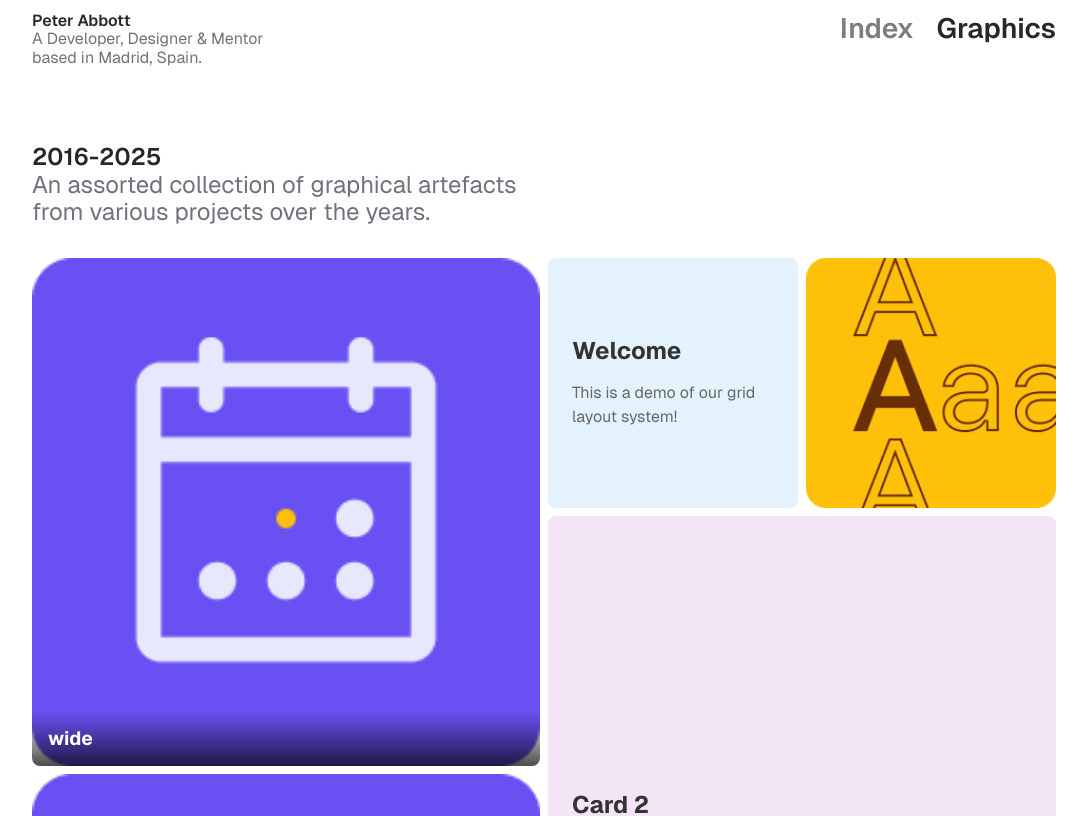
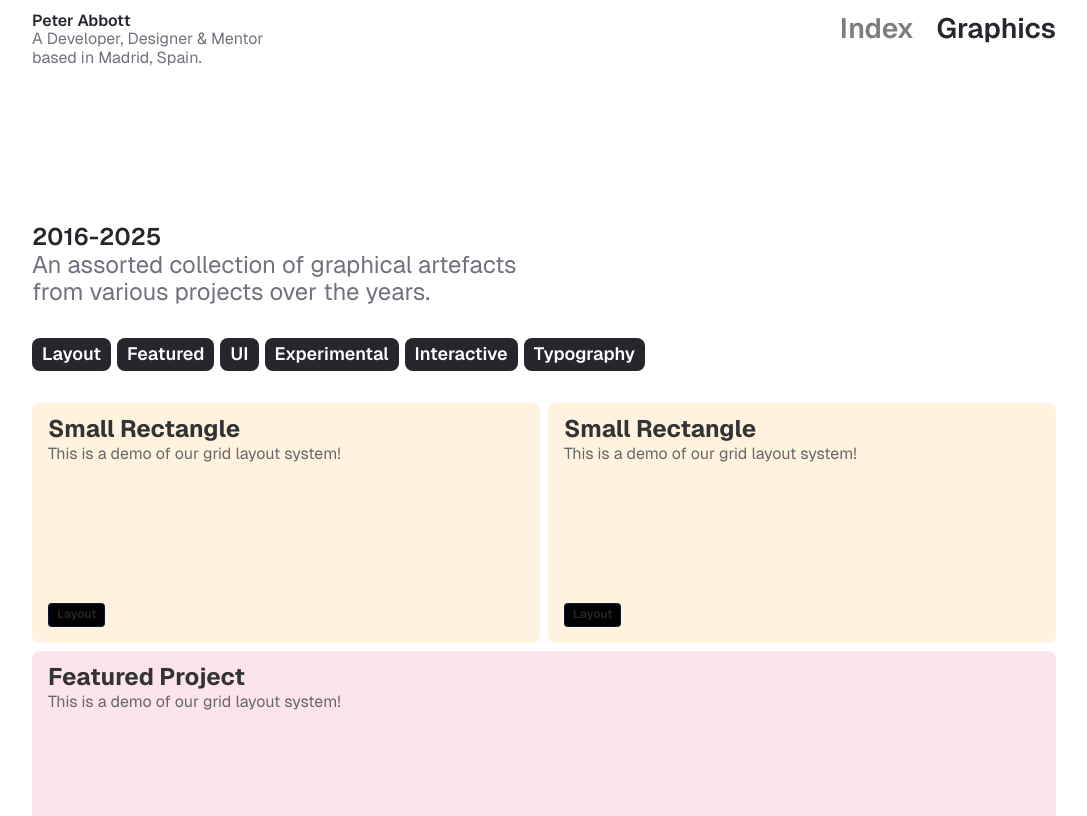
Before and after one commit to The-Awkward-Customer/svelte-folio, a SvelteKit app in the folder frontend/: page /graphics in a window 1280 px wide. Shown: the top 816 px of the page, without its empty margins (96-1183 px from the left). Built offline with nearby package versions, Linux system fonts and the light colour scheme; no server answers.

Commit message:
Add: Hydration fix, filterable items and new card components

```diff
--- a/frontend/src/app.css
+++ b/frontend/src/app.css
@@ -266,6 +266,7 @@ select {
   /* Foreground/Text colors */
   --fg-text-primary: 38 39 45; /* #26272D */
   --fg-text-secondary: 112 113 125; /* #70717D */
+  --fg-text-inverse: 255 255 255; /* #FFFFFF */
   --fg-text-danger: 255 62 0; /* #FF3E00 */
   --fg-text-muted: 146 147 161; /* #9293A1 */
 
@@ -276,6 +277,7 @@ select {
   /* Background colors */
   --bg-page: 255 255 255; /* #FFFFFF */
   --bg-component: 180 180 180; /* #B4B4B4 */
+  --bg-primary: 38 39 45; /* #26272D */
 
   /* Status colors */
   --fg-positive: 42 83 20; /* #2A5314 */
@@ -300,6 +302,7 @@ select {
   /* Foreground/Text colors */
   --fg-text-primary: 255 255 255; /* #FFFFFF */
   --fg-text-secondary: 196 197 215; /* #C4C5D7 */
+  --fg-text-inverse: 45 45 51; /* #2D2D33 */
   --fg-text-danger: 255 94 0; /* #FF5E00 */
   --fg-text-muted: 198 197 217; /* #C6C5D9 */
 
@@ -310,6 +313,7 @@ select {
   /* Background colors */
   --bg-page: 45 45 51; /* #2D2D33 */
   --bg-component: 180 180 180; /* #B4B4B4 */
+  --bg-primary: 255 255 255; /* #FFFFFF */
 
   /* Status colors */
   --fg-positive: 140 255 0; /* #8CFF00 */
@@ -334,6 +338,7 @@ select {
   /* Foreground/Text colors */
   --fg-text-primary: 0 0 0; /* #000000 */
   --fg-text-secondary: 0 0 0; /* #000000 */
+  --fg-text-inverse: 255 255 255; /* #FFFFFF */
   --fg-text-danger: 199 56 0; /* #C73800 */
   --fg-text-muted: 0 0 0; /* #000000 */
 
@@ -344,6 +349,7 @@ select {
   /* Background colors */
   --bg-page: 255 255 255; /* #FFFFFF */
   --bg-component: 180 180 180; /* #B4B4B4 */
+  --bg-primary: 38 39 45; /* #26272D */
 
   /* Status colors */
   --fg-positive: 63 115 0; /* #3F7300 */
--- a/frontend/src/lib/components/cards/ImageCard.svelte
+++ b/frontend/src/lib/components/cards/ImageCard.svelte
@@ -1,49 +1,54 @@
 <script lang="ts">
+	import Tag from '../primatives/Tag.svelte';
+
 	interface Props {
-    src: string;
-    alt: string;
-    title?: string;
+		src?: string;
+		bgColor?: string;
+		alt?: string;
+		tag?: string;
 	}
 
-  let { src, alt, title }: Props = $props();
+	let { src, alt, bgColor = 'none', tag = 'example' }: Props = $props();
 </script>
 
 <div class="image-card">
-  <img {src} {alt} />
-  {#if title}
-    <div class="overlay">
-      <h3>{title}</h3>
+	<img class="cover-image" {src} {alt} style="background-color: {bgColor};" />
+	{#if tag}
+		<div class="tag-container">
+			<Tag label={tag} />
 		</div>
 	{/if}
 </div>
 
 <style>
 	.image-card {
+		display: flex;
 		position: relative;
+		padding-top: var(--spc-200);
+		padding-left: var(--spc-300);
+		padding-right: var(--spc-300);
+		padding-bottom: var(--spc-300);
 		width: 100%;
 		height: 100%;
+		flex-direction: column;
+		justify-content: flex-end;
+		align-items: flex-end;
 		overflow: hidden;
-    background: #f0f0f0;
+		background-color: rgba(240, 248, 255, 0.041);
 	}
 
-  img {
+	.cover-image {
+		position: absolute;
+		top: 0;
+		left: 0;
 		width: 100%;
 		height: 100%;
 		object-fit: cover;
 	}
 
-  .overlay {
-    position: absolute;
-    bottom: 0;
-    left: 0;
-    right: 0;
-    background: linear-gradient(transparent, rgba(0,0,0,0.7));
-    padding: 1rem;
-    color: white;
-  }
-
-  h3 {
-    margin: 0;
-    font-size: 1.2rem;
+	.tag-container {
+		position: relative;
+		align-self: flex-start;
+		z-index: 1;
 	}
 </style>
--- a/frontend/src/lib/components/cards/TextCard.svelte
+++ b/frontend/src/lib/components/cards/TextCard.svelte
@@ -1,36 +1,52 @@
 <script lang="ts">
+	import Tag from '../primatives/Tag.svelte';
+
 	interface Props {
 		title: string;
 		content?: string;
 		bgColor?: string;
+		tag?: string;
 	}
 
-  let { title, content, bgColor = '#ffffff' }: Props = $props();
+	let { title, content, bgColor = '#ffffff', tag = 'example' }: Props = $props();
 </script>
 
-<div class="text-card" style="background-color: {bgColor}">
+<div class="text-card" style="background-color: {bgColor};">
+	<div>
 		<h2>{title}</h2>
 		{#if content}
 			<p>{content}</p>
 		{/if}
 	</div>
+	{#if tag}
+		<div class="tag-container">
+			<Tag label={tag} />
+		</div>
+	{/if}
+</div>
 
 <style>
 	.text-card {
-    padding: 1.5rem;
+		padding-top: var(--spc-200);
+		padding-left: var(--spc-300);
+		padding-right: var(--spc-300);
+		padding-bottom: var(--spc-300);
+		width: 100%;
 		height: 100%;
 		display: flex;
 		flex-direction: column;
-    justify-content: center;
+		justify-content: space-between;
+	}
+
+	.tag-container {
+		align-self: flex-start;
 	}
 
 	h2 {
-    margin: 0 0 1rem 0;
 		color: #333;
 	}
 
 	p {
-    margin: 0;
 		color: #666;
 		line-height: 1.5;
 	}
--- /dev/null
+++ b/frontend/src/lib/components/cards/index.ts
@@ -0,0 +1,2 @@
+export { default as ImageCard } from './ImageCard.svelte';
+export { default as TextCard } from './TextCard.svelte';
--- /dev/null
+++ b/frontend/src/lib/components/filters/FilterGroup.svelte
@@ -0,0 +1,58 @@
+<script lang="ts">
+	import FilterToggle from './FilterToggle.svelte';
+
+	interface Props {
+		filters: readonly string[];
+		activeFilters?: Record<string, boolean>;
+		onFilterChange?: (activeFilters: Record<string, boolean>) => void;
+	}
+
+	let { filters, activeFilters = $bindable(), onFilterChange }: Props = $props();
+
+	// Initialize all filters as active by default
+	if (!activeFilters || Object.keys(activeFilters).length === 0) {
+		activeFilters = Object.fromEntries(filters.map((filter) => [filter, true]));
+	}
+
+	function toggleFilter(filter: string) {
+		if (activeFilters) {
+			activeFilters = {
+				...activeFilters,
+				[filter]: !activeFilters[filter]
+			};
+			onFilterChange?.(activeFilters);
+		}
+	}
+</script>
+
+<div class="filter-group">
+	{#each filters as filter}
+		<FilterToggle
+			label={filter}
+			active={activeFilters?.[filter] ?? false}
+			onclick={() => toggleFilter(filter)}
+		/>
+	{/each}
+</div>
+
+<style>
+	.filter-group {
+		display: flex;
+		flex-wrap: wrap;
+		gap: 6px;
+	}
+
+	@media (max-width: 640px) {
+		.filter-group {
+			overflow-x: auto;
+			flex-wrap: wrap;
+			padding-bottom: 1.5rem;
+			scrollbar-width: none;
+			-ms-overflow-style: none;
+		}
+
+		.filter-group::-webkit-scrollbar {
+			display: none;
+		}
+	}
+</style>
--- /dev/null
+++ b/frontend/src/lib/components/filters/FilterToggle.svelte
@@ -0,0 +1,48 @@
+<script lang="ts">
+	interface Props {
+		label: string;
+		active: boolean;
+		onclick: () => void;
+	}
+
+	let { label, active, onclick }: Props = $props();
+</script>
+
+<button class="filter-toggle" class:active {onclick}>
+	{label}
+</button>
+
+<style>
+	.filter-toggle {
+		display: inline-flex;
+		align-items: center;
+		padding: 6px 10px;
+		font-weight: var(--fw-semibold);
+		border-radius: var(--bdr-radius-small);
+		border: none;
+		box-shadow: inset 0 0px 0px 1px rgba(var(--bg-primary) / 0.3);
+		background-color: rgba(var(--bg-primary) / 0);
+		color: rgb(var(--fg-text-primary));
+		cursor: pointer;
+		white-space: nowrap;
+		user-select: none;
+		font-family: var(--font-family-main);
+		font-size: var(--fs-350);
+		text-transform: capitalize;
+		transition: all 0.2s ease-in-out;
+	}
+
+	.filter-toggle:hover {
+		box-shadow: inset 0 0px 0px 2px rgba(var(--bg-primary) / 0.3);
+	}
+
+	.filter-toggle.active {
+		box-shadow: inset 0 0px 0px 4px rgba(var(--bg-primary) / 0.1);
+		background-color: rgba(var(--bg-primary) / 1);
+		color: rgb(var(--fg-text-inverse));
+	}
+
+	.filter-toggle.active:hover {
+		box-shadow: inset 0 0px 0px 2px rgba(var(--bg-primary) / 0.3);
+	}
+</style>
--- a/frontend/src/lib/components/grids/GridLayout.svelte
+++ b/frontend/src/lib/components/grids/GridLayout.svelte
@@ -1,14 +1,12 @@
 <script lang="ts">
+	let P: string = 'Graphics Page';
+	console.log(`${P} rendered!`);
 
-let P : string = "Grapics Page"
-console.log(`${P} rendered!`)
-
-
-export interface GridItem{
+	export interface GridItem {
 		readonly id: string;
 		readonly component: any;
-readonly size: '1-1' | '2-1'| '1-2' | '2-2'
-readonly props?: Record<string, any>
+		readonly size: '1-1' | '2-2' | '2-1' | '4-2';
+		readonly props?: Record<string, any>;
 	}
 
 	interface Props {
@@ -16,52 +14,68 @@ items: readonly GridItem[];
 		columns?: number;
 	}
 
-let {items, columns=4} : Props = $props();
+	let { items, columns = 4 }: Props = $props();
 
 	const sizeMap = {
-    '1-1': { cols: 1, rows: 1 },
-    '2-1': { cols: 2, rows: 1 },
-    '1-2': { cols: 1, rows: 2 },
-    '2-2': { cols: 2, rows: 2 }
+		'1-1': { cols: 1, rows: 1 }, // small square
+		'2-2': { cols: 2, rows: 2 }, // large square
+		'2-1': { cols: 2, rows: 1 }, // small rectangle
+		'4-2': { cols: 4, rows: 2 } // large rectangle
 	} as const;
-
 </script>
 
 <div class="grid" style="--columns: {columns}">
-    {#each items as item}
-        {@const Component = item.component}
+	{#each items as item (item.id)}
 		<div
 			class="grid-item"
+			class:desktop-spans={true}
+			data-flip-id={item.id}
+			data-grid-size={item.size}
 			style="
-                grid-column: span {sizeMap[item.size].cols};
-                grid-row: span {sizeMap[item.size].rows};
+				--grid-cols: {sizeMap[item.size].cols};
+				--grid-rows: {sizeMap[item.size].rows};
 			"
 		>
-            <Component {...(item.props || {})}/>
+			{#if item.component}
+				{@const Component = item.component}
+				<Component {...item.props ?? {}} />
+			{/if}
 		</div>
 	{/each}
-
 </div>
 
-
 <style>
-    .grid{
+	.grid {
 		display: grid;
-        grid-template-columns: repeat(1fr, 1fr);
+		grid-template-columns: repeat(2, 1fr);
+		grid-auto-rows: 45vw;
 		gap: 0.5rem;
 		grid-auto-flow: row dense;
+		padding-top: var(--spc-700);
+		padding-bottom: var(--spc-1000);
 	}
 
 	.grid-item {
 		border-radius: var(--bdr-radius-small);
-        min-height: 124px;
 		overflow: hidden;
 	}
 
- @media (min-width: 896px){
-    .grid{
-        grid-template-columns: repeat(var(--columns), 1fr);
+	/* Mobile masonry - items span based on their size but in 2 columns */
+	.grid-item.desktop-spans {
+		grid-column: span min(var(--grid-cols), 2);
+		grid-row: span var(--grid-rows);
 	}
 
+	/* Desktop breakpoint - 4+ columns */
+	@media (min-width: 896px) {
+		.grid {
+			grid-template-columns: repeat(var(--columns), 1fr);
+			grid-auto-rows: clamp(200px, 22vw, 240px);
+		}
+
+		.grid-item.desktop-spans {
+			grid-column: span var(--grid-cols);
+			grid-row: span var(--grid-rows);
+		}
 	}
 </style>
--- /dev/null
+++ b/frontend/src/lib/components/primatives/Tag.svelte
@@ -0,0 +1,27 @@
+<script lang="ts">
+	interface Props {
+		label: string;
+	}
+
+	let { label }: Props = $props();
+</script>
+
+<span class="tag">
+	{label}
+</span>
+
+<style>
+	.tag {
+		display: inline-block;
+		padding: 4px 8px;
+		font-size: var(--fs-250);
+		font-weight: var(--fw-semibold);
+		text-transform: capitalize;
+		border-radius: var(--bdr-radius-tiny);
+		background-color: rgba(0, 0, 0, 1);
+		border: 1px solid black;
+		color: rgb(var(--fg-text-primary));
+		border: 1px solid rgba(59, 130, 246, 0.2);
+		white-space: nowrap;
+	}
+</style>
--- /dev/null
+++ b/frontend/src/lib/utils/shuffle.ts
@@ -0,0 +1,12 @@
+/**
+ * Shuffles an array using the Fisher-Yates algorithm
+ * Returns a new array without modifying the original
+ */
+export function shuffleArray<T>(array: readonly T[]): T[] {
+	const shuffled = [...array];
+	for (let i = shuffled.length - 1; i > 0; i--) {
+		const j = Math.floor(Math.random() * (i + 1));
+		[shuffled[i], shuffled[j]] = [shuffled[j], shuffled[i]];
+	}
+	return shuffled;
+}
--- a/frontend/src/routes/+layout.svelte
+++ b/frontend/src/routes/+layout.svelte
@@ -1,13 +1,11 @@
 <script>
 	import '../app.css';
-  import OverlayMenu from '$lib/components/navigation/OverlayMenu.svelte'
+	import OverlayMenu from '$lib/components/navigation/OverlayMenu.svelte';
 	import Footer from '$lib/components/Footer/Footer.svelte';
-  import TopNav from '$lib/components/topNav/TopNav.svelte'
-  import Button from '$lib/components/actions/Button.svelte';
+	import TopNav from '$lib/components/topNav/TopNav.svelte';
 
 	import { onMount } from 'svelte';
 	import { theme } from '$lib/theme.svelte';
-
 
 	onMount(() => {
 		console.log('About to call theme.init()');
@@ -15,37 +13,28 @@
 		console.log('After theme.init(), current theme is:', theme.current);
 	});
 
-
-
-  let { children } = $props()
-
-
+	let { children } = $props();
 </script>
 
-
-
 <TopNav>
-      <OverlayMenu/>
+	<OverlayMenu />
 </TopNav>
 
 <main>
 	{@render children()}
 </main>
 
-<Footer/>
-
+<Footer />
 
 <style>
-
-main{
+	main {
 		display: flex;
 		flex-direction: column;
 		flex-grow: 1;
-  justify-content: center;
+		justify-content: flex-start;
 		width: 100%;
 		max-width: 1024px;
 		background-color: rgb(var(--bg-page));
+		padding-top: var(--spc-1000);
 	}
-
-
 </style>
--- a/frontend/src/routes/graphics/+page.svelte
+++ b/frontend/src/routes/graphics/+page.svelte
@@ -1,69 +1,69 @@
 <!-- Graphics +page -->
 <script lang="ts">
+	import GridLayout from '$lib/components/grids/GridLayout.svelte';
+	import { TextCard, ImageCard } from '$lib/components/cards';
+	import FilterGroup from '$lib/components/filters/FilterGroup.svelte';
+	import { shuffleArray } from '$lib/utils/shuffle.js';
 
-    import GridLayout from "$lib/components/grids/GridLayout.svelte";
-    import TextCard from "$lib/components/cards/TextCard.svelte";
-    import ImageCard from "$lib/components/cards/ImageCard.svelte";
+	let P: string = 'GRAPHICS';
+	console.log(`${P} rendered!`);
 
+	import exampleImageOne from '$lib/assets/exampleImage1.png';
 
-
-
-
-let P : string = "GRAPHICS"
-console.log(`${P} rendered!`)
-
-import exampleImage1 from '$lib/assets/exampleImage1.jpg'
-import exampleImage2 from '$lib/assets/exampleImage2.jpg'
-
-
-const gridItems = [
+	const allGridItems = [
 		{
 			id: '1',
-      component: ImageCard,
-      size: '2-2', // Takes 2 columns, 1 row (wide)
+			component: TextCard,
+			size: '2-2',
 			props: {
-        src: exampleImage1,
-        alt: 'Hero image',
-        title: 'wide'
+				title: 'Large square',
+				content: 'This is a demo of our grid layout system!',
+				bgColor: '#e3f2fd',
+				tag: 'Layout'
 			}
 		},
 		{
 			id: '2',
 			component: TextCard,
-      size: '1-1', // Takes 1 column, 1 row (square)
+			size: '1-1',
 			props: {
-        title: 'Welcome',
+				title: 'Small Square',
 				content: 'This is a demo of our grid layout system!',
-        bgColor: '#e3f2fd'
+				bgColor: '#f3e5f5',
+				tag: 'Typography'
 			}
 		},
 		{
 			id: '3',
-      component: ImageCard,
-      size: '1-1', // Takes 1 column, 2 rows (tall)
+			component: TextCard,
+			size: '1-1',
 			props: {
-        src: exampleImage2,
-        alt: 'Gallery photo 1'
+				title: 'Interactive Demo',
+				content: 'This is a demo of our grid layout system!',
+				bgColor: '#e8f5e8',
+				tag: 'Interactive'
 			}
 		},
 		{
 			id: '4',
 			component: TextCard,
-      size: '2-2',
+			size: '2-1',
 			props: {
-        title: 'Card 2',
-        content: 'Another text card',
-        bgColor: '#f3e5f5'
+				title: 'Small Rectangle',
+				content: 'This is a demo of our grid layout system!',
+				bgColor: '#fff3e0',
+				tag: 'Layout'
 			}
 		},
 		{
 			id: '5',
-      component: ImageCard,
-      size: '2-2', // Takes 2 columns, 2 rows (large square)
+			component: TextCard,
+			size: '4-2',
 			props: {
-        src: exampleImage1,
-        alt: 'Large featured image',
-        title: 'Big Feature'
+				title: 'Featured Project',
+				content: 'This is a demo of our grid layout system!',
+				bgColor: '#fce4ec',
+				tag: 'Featured'
 			}
 		},
 		{
@@ -71,158 +71,118 @@ const gridItems = [
 			component: TextCard,
 			size: '1-1',
 			props: {
-        title: 'Small Card',
-        content: 'Compact content',
-        bgColor: '#e8f5e8'
-      }
-    },{
-      id: '1',
-      component: ImageCard,
-      size: '2-2', // Takes 2 columns, 1 row (wide)
-      props: {
-        src: exampleImage1,
-        alt: 'Hero image',
-        title: 'wide'
+				title: 'Experimental',
+				content: 'Testing new concepts and ideas!',
+				bgColor: '#f1f8e9',
+				tag: 'Experimental'
 			}
 		},
 		{
-      id: '2',
+			id: '7',
 			component: TextCard,
-      size: '1-1', // Takes 1 column, 1 row (square)
+			size: '2-2',
 			props: {
-        title: 'Welcome',
+				title: 'Large square',
 				content: 'This is a demo of our grid layout system!',
-        bgColor: '#e3f2fd'
+				bgColor: '#e3f2fd',
+				tag: 'Layout'
 			}
 		},
 		{
-      id: '3',
-      component: ImageCard,
-      size: '2-1', // Takes 1 column, 2 rows (tall)
+			id: '8',
+			component: TextCard,
+			size: '1-1',
 			props: {
-        src: exampleImage2,
-        alt: 'Gallery photo 1'
+				title: 'Small Square',
+				content: 'This is a demo of our grid layout system!',
+				bgColor: '#f3e5f5',
+				tag: 'Typography'
 			}
 		},
 		{
-      id: '4',
+			id: '9',
 			component: TextCard,
-      size: '2-2',
+			size: '1-1',
 			props: {
-        title: 'Card 2',
-        content: 'Another text card',
-        bgColor: '#f3e5f5'
+				title: 'Interactive Demo',
+				content: 'This is a demo of our grid layout system!',
+				bgColor: '#e8f5e8',
+				tag: 'Interactive'
 			}
 		},
 		{
-      id: '5',
-      component: ImageCard,
-      size: '2-2', // Takes 2 columns, 2 rows (large square)
+			id: '10',
+			component: TextCard,
+			size: '2-1',
 			props: {
-        src: exampleImage1,
-        alt: 'Large featured image',
-        title: 'Big Feature'
-      }
-    },{
-      id: '1',
-      component: ImageCard,
-      size: '2-2', // Takes 2 columns, 1 row (wide)
-      props: {
-        src: exampleImage1,
-        alt: 'Hero image',
-        title: 'wide'
+				title: 'Small Rectangle',
+				content: 'This is a demo of our grid layout system!',
+				bgColor: '#fff3e0',
+				tag: 'Layout'
 			}
 		},
 		{
-      id: '2',
+			id: '11',
 			component: TextCard,
-      size: '1-1', // Takes 1 column, 1 row (square)
+			size: '4-2',
 			props: {
-        title: 'Welcome',
+				title: 'Featured Project',
 				content: 'This is a demo of our grid layout system!',
-        bgColor: '#e3f2fd'
+				bgColor: '#fce4ec',
+				tag: 'Featured'
 			}
 		},
 		{
-      id: '3',
-      component: ImageCard,
-      size: '1-1', // Takes 1 column, 2 rows (tall)
+			id: '12',
+			component: TextCard,
+			size: '1-1',
 			props: {
-        src: exampleImage2,
-        alt: 'Gallery photo 1'
+				title: 'Experimental',
+				content: 'Testing new concepts and ideas!',
+				bgColor: '#f1f8e9',
+				tag: 'Experimental'
 			}
 		},
 		{
-      id: '4',
-      component: TextCard,
-      size: '2-2',
+			id: '13',
+			component: ImageCard,
+			size: '1-1',
 			props: {
-        title: 'Card 2',
-        content: 'Another text card',
-        bgColor: '#f3e5f5'
+				src: exampleImageOne,
+				bgColor: '#FFFFFF',
+				tag: 'UI'
 			}
 		},
 		{
-      id: '5',
+			id: '14',
 			component: ImageCard,
-      size: '2-2', // Takes 2 columns, 2 rows (large square)
-      props: {
-        src: exampleImage1,
-        alt: 'Large featured image',
-        title: 'Big Feature'
-      }
-    },{
-      id: '1',
-      component: ImageCard,
-      size: '2-2', // Takes 2 columns, 1 row (wide)
-      props: {
-        src: exampleImage1,
-        alt: 'Hero image',
-        title: 'wide'
-      }
-    },
-    {
-      id: '2',
-      component: TextCard,
-      size: '1-1', // Takes 1 column, 1 row (square)
-      props: {
-        title: 'Welcome',
-        content: 'This is a demo of our grid layout system!',
-        bgColor: '#e3f2fd'
-      }
-    },
-    {
-      id: '3',
-      component: ImageCard,
-      size: '1-1', // Takes 1 column, 2 rows (tall)
-      props: {
-        src: exampleImage2,
-        alt: 'Gallery photo 1'
-      }
-    },
-    {
-      id: '4',
-      component: TextCard,
 			size: '2-2',
 			props: {
-        title: 'Card 2',
-        content: 'Another text card',
-        bgColor: '#f3e5f5'
+				src: exampleImageOne,
+				bgColor: '#F4F4F4',
+				tag: 'UI'
 			}
-    },
-    {
-      id: '5',
-      component: ImageCard,
-      size: '2-2', // Takes 2 columns, 2 rows (large square)
-      props: {
-        src: exampleImage1,
-        alt: 'Large featured image',
-        title: 'Big Feature'
 		}
-    },
 	] as const;
 
+	// Initialize shuffled items as state to avoid SSR hydration mismatch
+	let shuffledGridItems = $state([...allGridItems]);
 
+	// Shuffle on client-side only to prevent hydration mismatch
+	$effect(() => {
+		shuffledGridItems = shuffleArray(allGridItems);
+	});
+
+	// Extract unique filter categories reactively
+	const filterCategories = $derived([...new Set(shuffledGridItems.map((item) => item.props.tag))]);
+
+	// Reactive filter state
+	let activeFilters = $state<Record<string, boolean>>({});
+
+	// Filtered grid items based on active filters
+	const filteredGridItems = $derived(
+		shuffledGridItems.filter((item) => activeFilters[item.props.tag] ?? true)
+	);
 </script>
 
 <section>
@@ -233,17 +193,15 @@ const gridItems = [
 		<p>An assorted collection of graphical artefacts from various projects over the years.</p>
 	</div>
 
-    <GridLayout items={gridItems} columns={4}/>
+	<!-- Filter Controls -->
+	<FilterGroup filters={filterCategories} bind:activeFilters />
+
+	<!-- Filtered Grid -->
+	<GridLayout items={filteredGridItems} columns={4} />
 </section>
 
-
 <style>
-h1{
-    font-size: clamp(48px, 15vw, 124px);
-    color: rgb(var(--fg-text-primary));
-}
-
-.header-root{
+	.header-root {
 		display: flex;
 		flex-direction: column;
 		justify-content: flex-start;
@@ -252,28 +210,26 @@ h1{
 		max-width: 64ch;
 	}
 
-.row-wrapper{
+	.row-wrapper {
 		display: flex;
 		flex-direction: column;
 		justify-content: flex-start;
 		gap: 12px;
-    font-weight:var(--fw-semibold);
+		font-weight: var(--fw-semibold);
 	}
 
-p{
+	p {
 		color: rgb(var(--fg-text-primary));
 		font-size: clamp(18px, 4vw, 24px);
 	}
 
-p:nth-child(2){
-    color:rgb(var(--fg-text-secondary));
+	p:nth-child(2) {
+		color: rgb(var(--fg-text-secondary));
 	}
 
-@media (min-width: 896px){
-    .row-wrapper{
+	@media (min-width: 896px) {
+		.row-wrapper {
 			flex-direction: row;
 		}
 	}
-
-
 </style>
```
Also changed, not shown: frontend/src/lib/assets/exampleImage1.png (added). Lines whose indentation alone changed are shown as unchanged.
